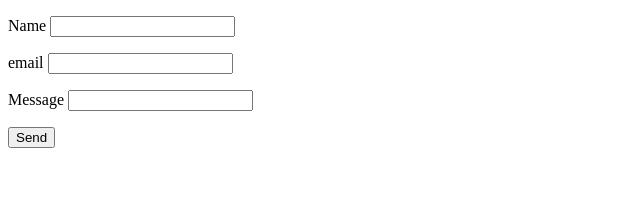
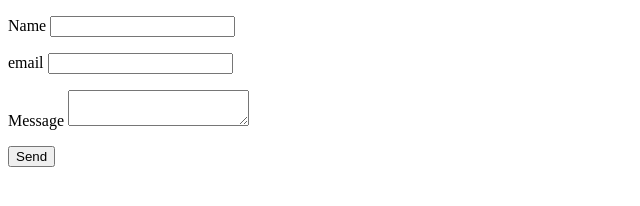
Before and after one commit to MelvinPeepers/basic_html_form, a plain HTML site: page index.html in a window 1280 px wide. Shown: the whole page, without its empty margins (0-640 px from the left). Drawn offline with Linux system fonts and the light colour scheme.

Commit message:
added textarea to message

```diff
--- a/index.html
+++ b/index.html
@@ -21,7 +21,7 @@
 
     <p>
       <label for="message">Message</label>
-      <input type="text" id="name" name="name" />
+      <textarea id="message" name="message"></textarea>
     </p>
 
     <p>
```
